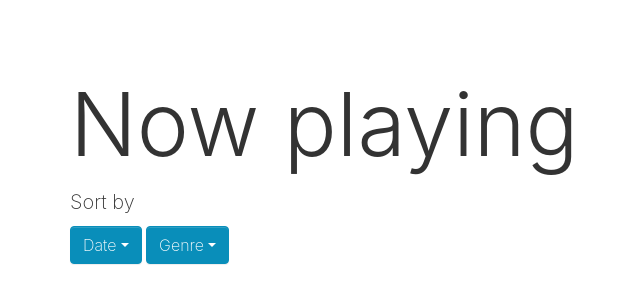
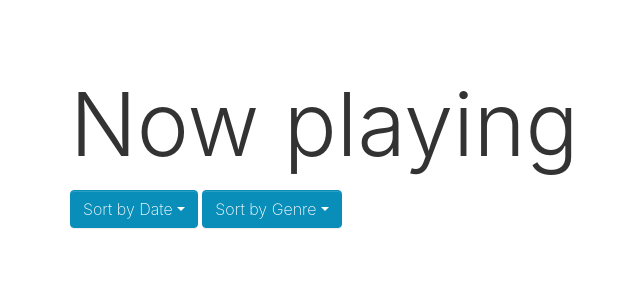
Before and after one commit to arieliezzi/cinema20, a PHP site: template Views/usr-list-show.php in a window 1280 px wide. Shown: the part 64-368 px from the top of the page, without its empty margins (15-655 px from the left). Run offline with PHP 8.4, Linux system fonts and the light colour scheme; the template is opened without the code that fills it, so the values that code supplies are empty; the visitor is signed in with stand-in values (Sample User, id 1); some libraries are stand-ins or nearby versions.

Commit message:
Fix de revenue view y cambio de estetica del usr list cinema y show

```diff
--- a/Views/usr-list-cinema.php
+++ b/Views/usr-list-cinema.php
@@ -33,7 +33,7 @@ include('nav-guest.php');
 
           <div class="table-responsive">
             <table class="table table-bordered table-hover">
-              <thead class="thead-dark">
+              <thead class="thead-light">
                 <tr>
                   <th style="text-align: center">#</th>
                   <th>Image</th>
--- a/Views/usr-list-show.php
+++ b/Views/usr-list-show.php
@@ -14,16 +14,15 @@
               </div>
         <?php } ?>
         <h1 class="display-2">Now playing<br></h1>
-        <h5 class="">Sort by</h5>
         <div class="btn-group">
-          <button class="btn btn-primary dropdown-toggle" data-toggle="dropdown"> Date</button>
+          <button class="btn btn-primary dropdown-toggle" data-toggle="dropdown">Sort by Date</button>
           <div class="dropdown-menu">
           <a class="dropdown-item" href="<?php echo FRONT_ROOT . "show/showUserListViewByNewest" ?>">Newest</a>
           <a class="dropdown-item" href="<?php echo FRONT_ROOT . "show/showUserListViewByOldest" ?>">Oldest<br></a>
           </div>
         </div>
         <div class="btn-group">
-          <button class="btn btn-primary dropdown-toggle" data-toggle="dropdown">Genre</button>
+          <button class="btn btn-primary dropdown-toggle" data-toggle="dropdown">Sort by Genre</button>
           <div class="dropdown-menu">
             <?php foreach ($genreList as $genre) { ?>
                 <a class="dropdown-item" href="<?php echo FRONT_ROOT ?>Show/showUserListByGenre?message=&&idGenre=<?php echo ($genre->getId()) ?>"><?php echo $genre->getName(); ?></a>
```
Also changed, not shown: Views/adm-list-revenue.php (+4 -4 lines).
